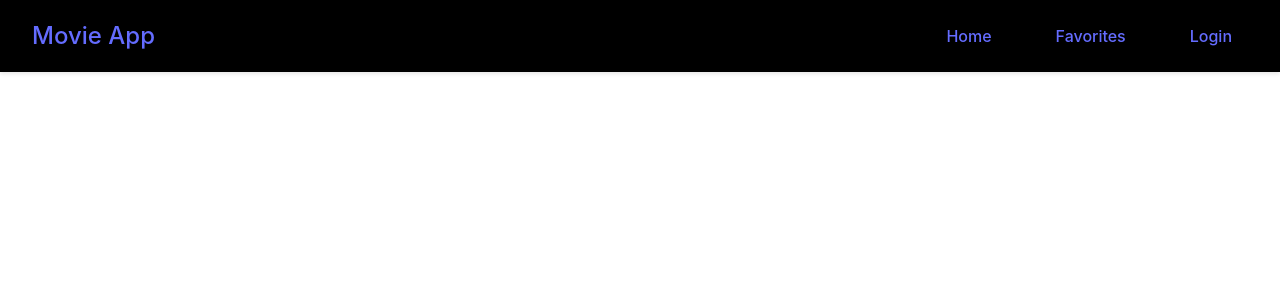
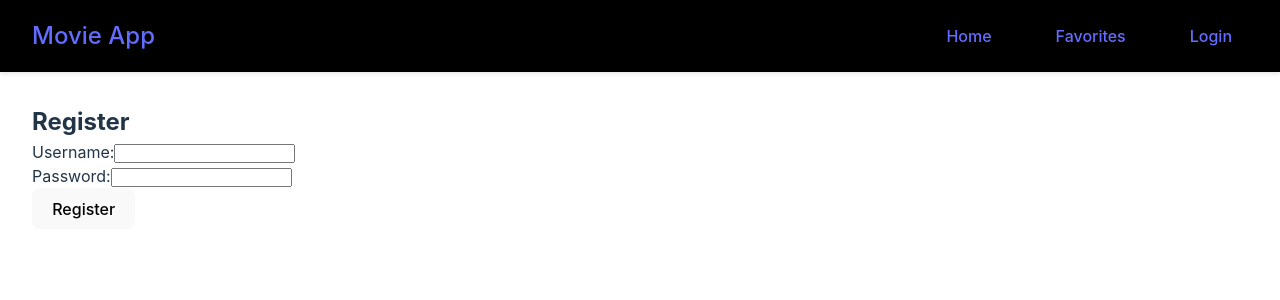
Before and after one commit to sean-ssekyanzi/ridexa, a React (Vite) app in the folder Frontend/frontend/: page /register in a window 1280 px wide. Shown: the top 300 px of the page. Built offline with nearby package versions, Linux system fonts and the light colour scheme.

Commit message:
feat: Registration Page added

```diff
--- a/Frontend/frontend/src/App.jsx
+++ b/Frontend/frontend/src/App.jsx
@@ -6,6 +6,7 @@ import ProtectedPage from "./pages/Protected";
 import { Routes, Route } from "react-router-dom";
 import { MovieProvider } from "./contexts/MovieContext";
 import NavBar from "./components/NavBar";
+import RegistrationPage from "./pages/RegistrationPage";
 
 function App() {
   return (
@@ -17,6 +18,7 @@ function App() {
           <Route path="/login" element={<Login />} />
           <Route path="/protected" element={<ProtectedPage />} />
           <Route path="/favorites" element={<Favorites />} />
+          <Route path="/register" element={<RegistrationPage />} />
         </Routes>
       </main>
     </MovieProvider>
--- /dev/null
+++ b/Frontend/frontend/src/pages/RegistrationPage.jsx
@@ -0,0 +1,49 @@
+import React, {useState} from 'react';
+import axios from 'axios'
+
+function RegistrationPage() {
+    const [username, setUsername] = useState('');
+    const [password, setPassword] = useState('');
+    const [message, setMessage] = useState('');
+    const [error, setError] = useState('');
+
+    const handleSubmit = async (event) => {
+        event.preventDefault();
+        try {
+            const response = await axios.post('https://app-image6-latest.onrender.com/register',{
+                username,
+                password,
+            });
+            setMessage(response.data.message);
+            setError('');
+        } catch (err) {
+            setError(err.response.data.detail || 'An error occured');
+            setMessage('');
+        }
+    };
+    return (
+        <div>
+            <h2>Register</h2>
+            <form onSubmit={handleSubmit}>
+                <div>
+                    <label>
+                        Username:
+                        <input type = "text" value={username} onChange={(e) => setUsername(e.target.value)} required />
+
+                    </label>
+                </div>
+                <div>
+                    <label>
+                        Password:
+                        <input type="password" value={password} onChange={(e) => setPassword(e.target.value)} required />
+                    </label>
+                </div>
+                <button type="submit">Register</button>
+            </form>
+            {message && <p style={{ color: 'green' }}>{message}</p>}
+            {error && <p style={{ color: 'red'}}>{error}</p>}
+        </div>
+    );
+}
+
+export default RegistrationPage
```
